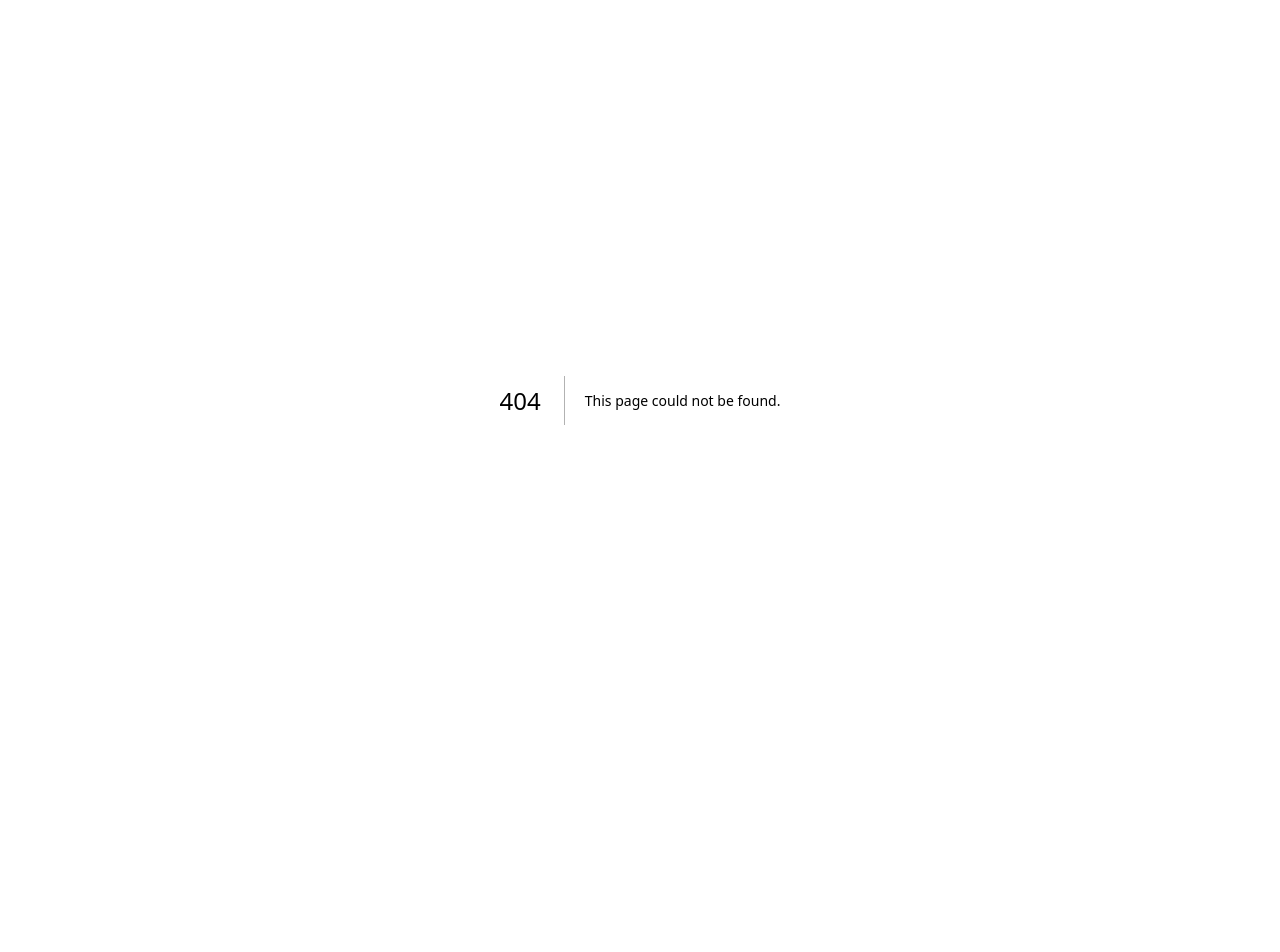
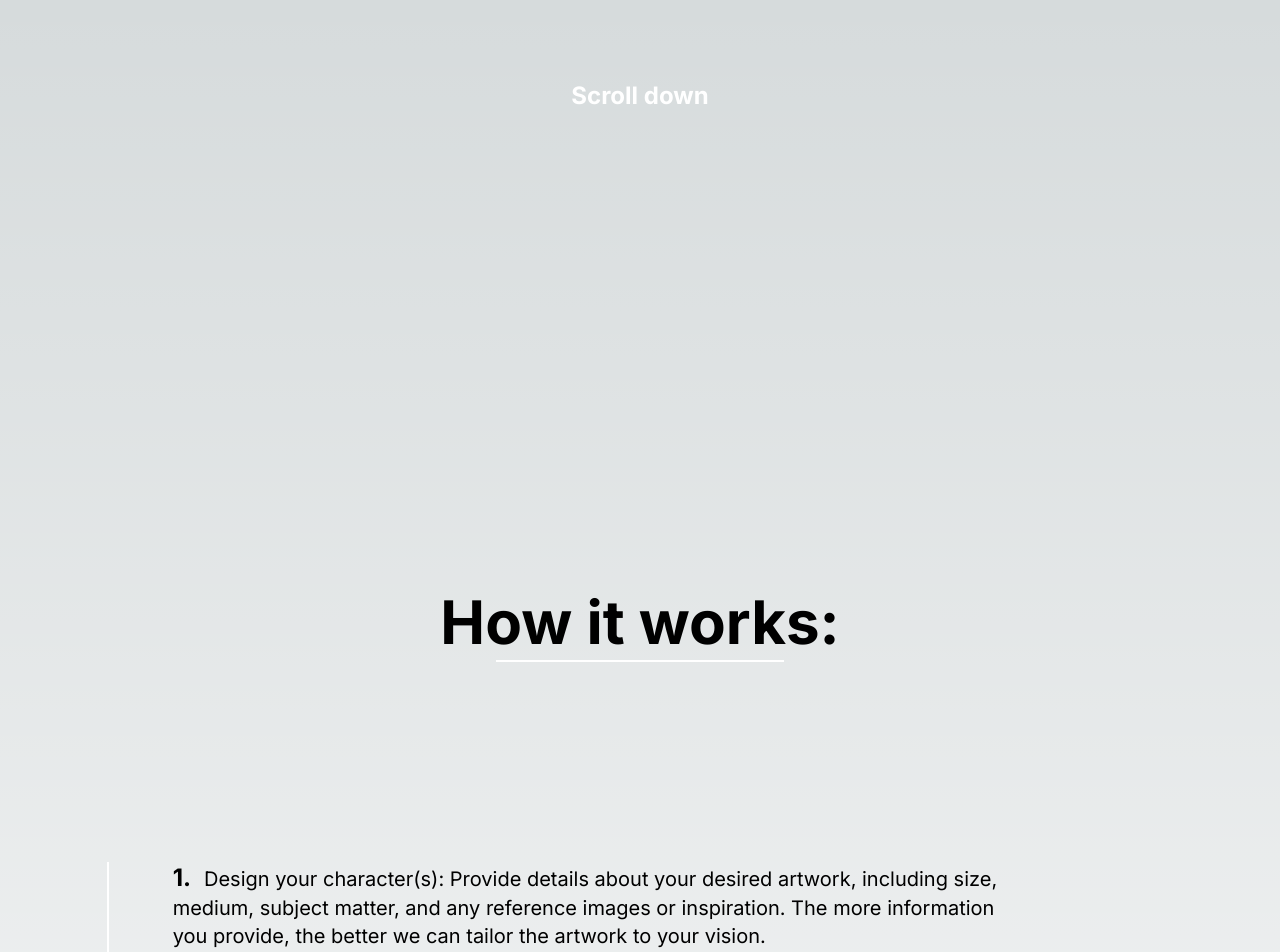
Before and after one commit to allforthe64/threeJS-parallaxTest, a Next.js app: page /HIW in a window 1280 px wide. Before the commit this address had no page. Shown: the top 952 px of the page. Before the commit the page ends 800 px from the top, so only its background shows below. Built offline with nearby package versions, Linux system fonts and the light colour scheme.

Commit message:
rough draft for how it works component:

```diff
--- /dev/null
+++ b/src/app/HIW/components/HIW.tsx
@@ -0,0 +1,54 @@
+'use client'
+
+import React from 'react'
+
+import { motion } from 'framer-motion'
+
+const HIW = () => {
+
+    const list = {
+        hidden: {
+            opacity: 0
+        },
+        show: {
+            opacity: 1,
+            transition: {
+                staggerChildren: 1,
+            }
+        }
+
+    }
+
+    const listItemVarient = {
+        hidden: {
+            opacity: 0,
+            x: -200
+        },
+        show: {
+            opacity: 1,
+            x: 0,
+            transition: {
+                delay: .5,
+                duration: .3
+            }
+        }
+    }
+
+  return (
+    <div className='flex flex-col items-center py-[400px]'>
+        <div className='w-[50%] flex flex-col items-center mb-[200px]'>
+            <motion.h2 className='text-6xl font-bold mb-2' initial={{opacity: 0, x: -200}} whileInView={{opacity: 1, x: 0}} transition={{ease: 'easeInOut', duration: .5}}>How it works:</motion.h2>
+            <motion.div className='h-[2px] bg-white pl-2' initial={{opacity: 0, left: 0, width: 0, x:-200}} whileInView={{opacity: 1, width: '45%', x:0}} transition={{ease: 'easeInOut', duration: .5}}/>
+        </div>
+
+        <motion.ul className='w-10/12 flex flex-col pl-[5%] border-l-2 border-white space-y-[75px]' variants={list} initial='hidden' whileInView='show' viewport={{amount: 0.4}}>
+            <motion.li className='w-10/12 text-xl'  variants={listItemVarient}><span className='font-bold text-2xl mr-2'>1. </span>Design your character(s): Provide details about your desired artwork, including size, medium, subject matter, and any reference images or inspiration. The more information you provide, the better we can tailor the artwork to your vision.</motion.li>
+            <motion.li className=' w-10/12 text-xl' variants={listItemVarient}><span className='font-bold text-xl mr-2'>2. </span>Based on your project specifications, we&apos;ll provide a custom quote for your art commission. Our transparent pricing ensures no surprises along the way.</motion.li>
+            <motion.li className=' w-8/12 text-xl' variants={listItemVarient}><span className='font-bold text-xl mr-2'>3. </span>Once you&apos;re happy with the quote, we will reserve a payment and connect you with the artist to begin the creative process. Collaborate directly with the artist to refine your vision and watch your artwork come to life.</motion.li>
+            <motion.li className=' w-10/12 text-xl' variants={listItemVarient}><span className='font-bold text-xl mr-2'>4. </span>Upon completion, you&apos;ll recieve your stunning custom art piece, ready to display and enjoy for years to come. Once you&apos;re happy, you can choose when to release the reserved payment directly to the artist!</motion.li>
+        </motion.ul>
+    </div>
+  )
+}
+
+export default HIW
--- /dev/null
+++ b/src/app/HIW/page.tsx
@@ -0,0 +1,11 @@
+import HIW from "./components/HIW"
+
+export default function page(){
+
+  return (
+    <div>
+      <p className='text-white text-2xl font-bold py-20 text-center'>Scroll down</p>
+      <HIW />
+    </div>
+  )
+}
--- a/src/app/categories/page.tsx
+++ b/src/app/categories/page.tsx
@@ -5,13 +5,13 @@ import Categories from "./components/Categories"
 export default function page(){
 
   return (
-    <section>
+    <div>
       <p className='text-white text-2xl font-bold py-[200px] text-center'>Scroll down</p>
       {/* <SlideHeader /> */}
       <FadeHeader />
       <div className="flex justify-center">
         <Categories />
       </div>
-    </section>
+    </div>
   )
 }
--- a/src/app/page.tsx
+++ b/src/app/page.tsx
@@ -9,6 +9,7 @@ export default function Home() {
       <Link href={'/framer'} className='hover:underline'>Framer Parallax</Link>
       <Link href={'/useScrollTut'} className='hover:underline'>Framer useScroll Tutorial</Link>
       <Link href={'/categories'} className='hover:underline'>Categories</Link>
+      <Link href={'/HIW'} className='hover:underline'>HIW</Link>
     </main>
   )
 }
```
